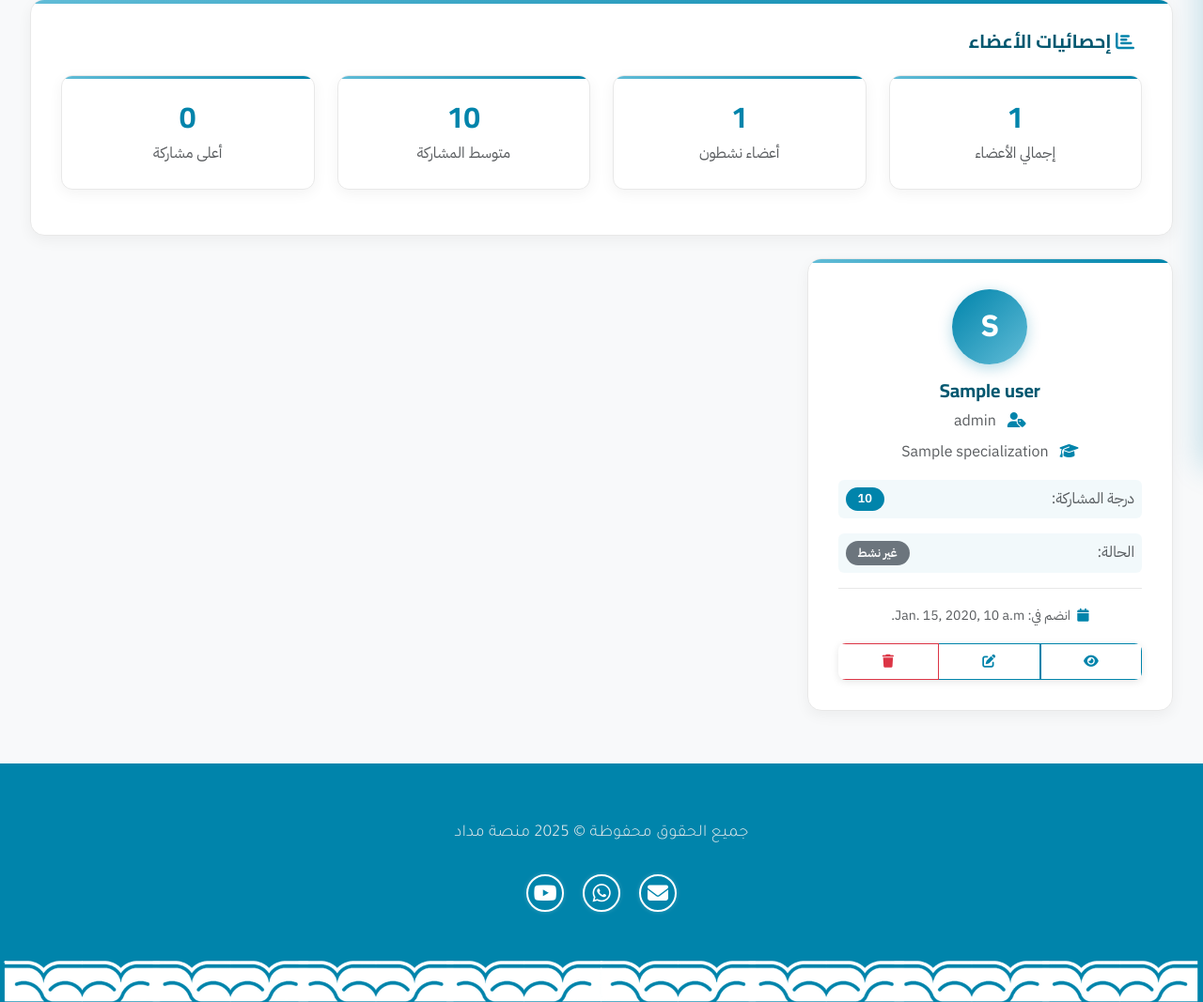
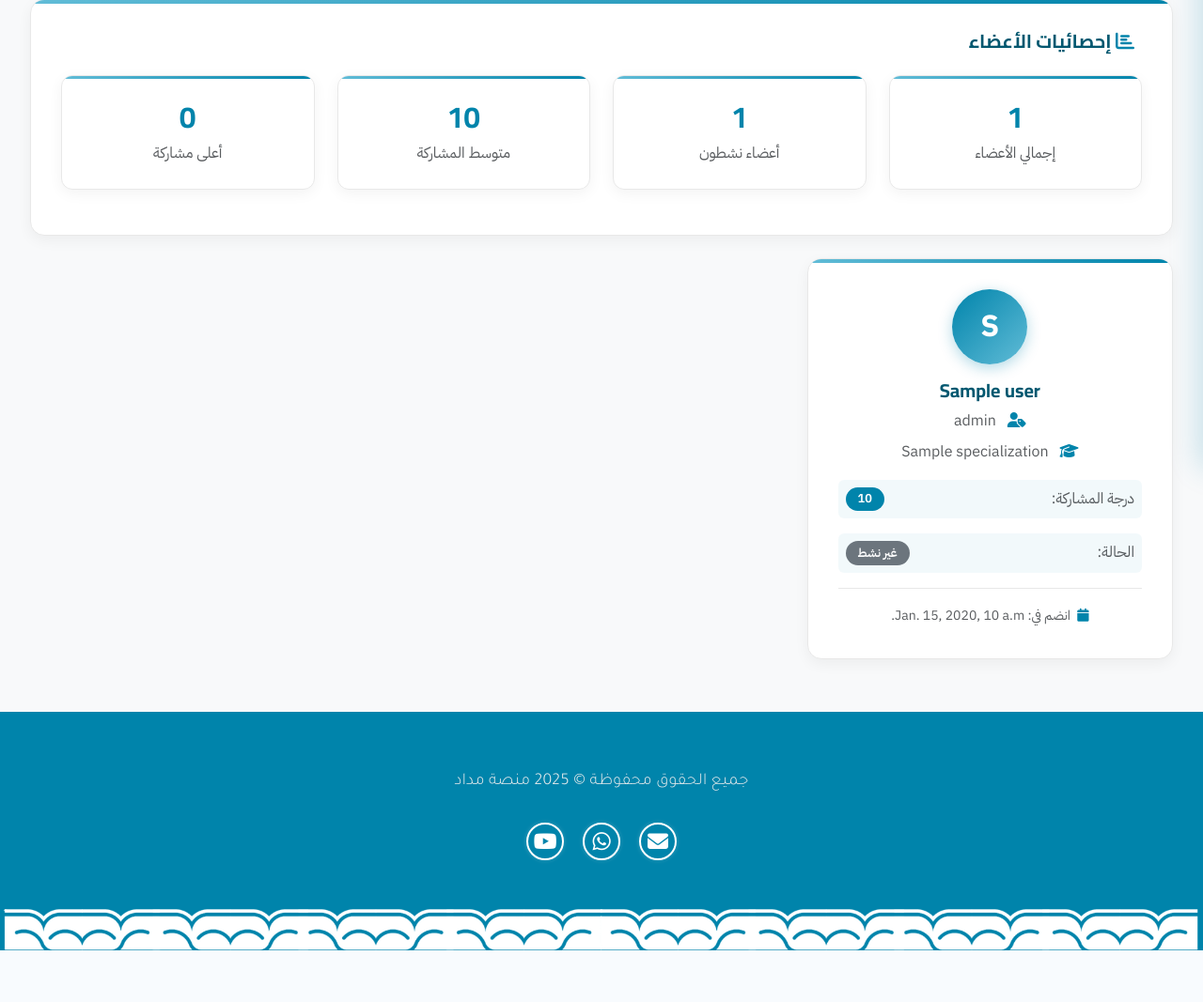
Before and after one commit to jojo-bojo-coder/Islamic_learning_platform, a Django app: template templates/scientific_committee/member_management.html in a window 1280 px wide. Shown: the part 302-1369 px from the top of the page at 94% size. After the commit the page ends 1314 px from the top, so only its background shows below. Run offline with Django 5.2, Linux system fonts and the light colour scheme; the template is opened without the code that fills it: most values are stand-ins (such as "Sample title", 1, 10 or a date in 2020); some web fonts are replaced.

Commit message:
update44

```diff
--- a/templates/scientific_committee/member_management.html
+++ b/templates/scientific_committee/member_management.html
@@ -104,20 +104,6 @@
                     <i class="fas fa-calendar ms-1" style="color: var(--blue-primary);"></i>
                     انضم في: {{ member.joined_date }}
                 </small>
-            </div>
-
-            <div class="mt-3">
-                <div class="btn-group w-100">
-                    <button class="btn btn-outline-primary btn-sm" style="border-color: var(--blue-primary); color: var(--blue-primary);">
-                        <i class="fas fa-eye"></i>
-                    </button>
-                    <button class="btn btn-outline-primary btn-sm" style="border-color: var(--blue-primary); color: var(--blue-primary);">
-                        <i class="fas fa-edit"></i>
-                    </button>
-                    <button class="btn btn-outline-danger btn-sm" style="border-color: #dc3545; color: #dc3545;">
-                        <i class="fas fa-trash"></i>
-                    </button>
-                </div>
             </div>
         </div>
     </div>
```
